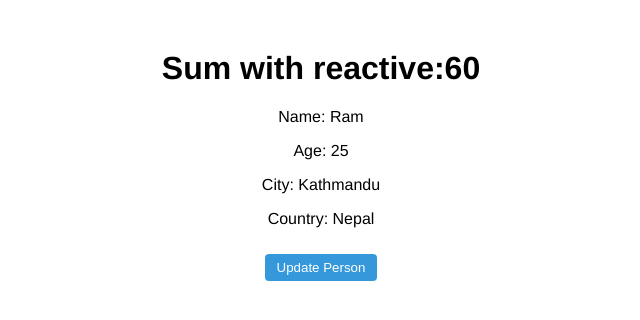
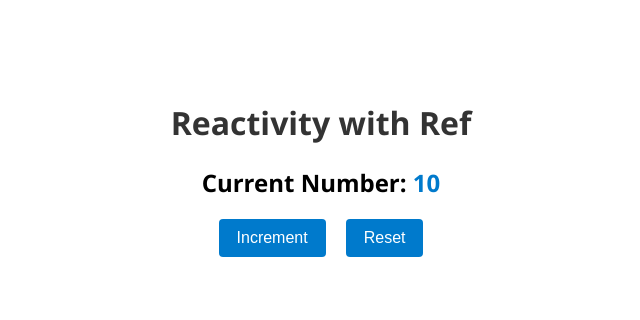
Before and after one commit to birajgrs1/vuejs-complete, a Vue app in the folder practices/day2/: page / in a window 1280 px wide. Shown: the top 320 px of the page, without its empty margins (319-959 px from the left). Built offline with nearby package versions, Linux system fonts and the light colour scheme.

Commit message:
complete understanding  ref()

```diff
--- a/practices/day2/src/App.vue
+++ b/practices/day2/src/App.vue
@@ -1,11 +1,14 @@
 <script setup>
 // import AttributeBindingDemo from './components/AttributeBindingDemo.vue';
-import ReactivityWithReactive from './components/ReactivityWithReactive.vue';
+// import ReactivityWithReactive from './components/ReactivityWithReactive.vue';
+import ReactivityWithRef from './components/ReactivityWithRef.vue';
 </script>
 <template>
   <div class="app">
-    <!-- <AttributeBindingDemo /> -->
-    <ReactivityWithReactive />
+    <!--  <AttributeBindingDemo />  -->
+    <!--  <ReactivityWithReactive /> -->
+    <ReactivityWithRef />
+
 
   </div>
 </template>
--- /dev/null
+++ b/practices/day2/src/components/ReactivityWithRef.vue
@@ -0,0 +1,84 @@
+<script setup>
+import { ref } from 'vue';
+
+const num = ref(0); // reactive number
+
+setTimeout(() => {
+  console.log("SetTimeout called");
+  console.log("Before:", num.value);
+  num.value = 10;
+  console.log("After:", num.value);
+}, 2000);
+
+
+const increment = () => {
+  num.value++;
+};
+
+const reset = () => {
+  num.value = 0;
+};
+
+/*
+const num = ref(10);
+setTimeout(() => {
+    console.log("Settimeout called");
+    console.log(num.value);
+    num.value = 20;
+    console.log(num.value);
+}, 2000);
+*/
+</script>
+
+<template>
+  <div class="container">
+    <h1>Reactivity with Ref </h1>
+    <h2>Current Number: <span class="num">{{ num }}</span></h2>
+
+    <div class="buttons">
+      <button @click="increment">Increment</button>
+      <button @click="reset">Reset</button>
+    </div>
+
+  </div>
+</template>
+
+<style scoped>
+.container {
+  max-width: 500px;
+  margin: auto;
+  padding: 30px;
+  text-align: center;
+  font-family: 'Segoe UI', sans-serif;
+}
+
+h1 {
+  color: #333;
+}
+
+.num {
+  font-weight: bold;
+  color: #007acc;
+}
+
+.buttons {
+  margin-top: 20px;
+}
+
+button {
+  margin: 0 10px;
+  padding: 10px 18px;
+  font-size: 16px;
+  cursor: pointer;
+  background-color: #007acc;
+  border: none;
+  color: white;
+  border-radius: 4px;
+  transition: background 0.3s ease;
+}
+
+button:hover {
+  background-color: #005fa3;
+}
+
+</style>
```
